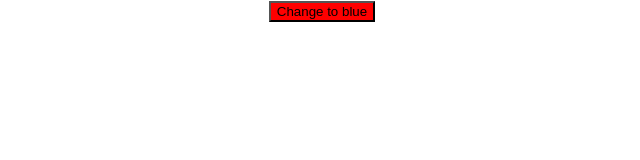
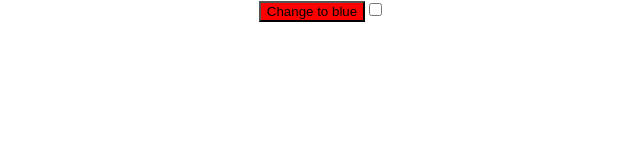
Before and after one commit to sae1013/jest-test, a React (Create React App) app: page / in a window 1280 px wide. Shown: the top 160 px of the page, without its empty margins (318-958 px from the left). Built offline with nearby package versions, Linux system fonts and the light colour scheme.

Commit message:
기능테스트 : 체크박스 버튼  활성화

```diff
--- a/src/App.js
+++ b/src/App.js
@@ -6,6 +6,7 @@ function App() {
   const ref = React.useRef(null);
   const [color,setColor] = useState('red');
   const [text,setText] = useState('Change to blue')
+  const [disabled,setDisabled] = useState(false);
   const clickButtonHandler =  () => {
     if(color === 'red') {
       setColor('blue');
@@ -17,7 +18,10 @@ function App() {
   }
   return (
     <div className="App">
-      <button onClick={clickButtonHandler} style={{backgroundColor:color}}>{text}</button>
+      <button disabled={disabled} onClick={clickButtonHandler} style={{backgroundColor:color}}>{text}</button>
+      <input type="checkbox" onClick={()=>{
+        setDisabled(!disabled)
+      }}></input>
     </div>
   );
 }
```
Also changed, not shown: 1 other file (tests, documents, lock files or other folders).
